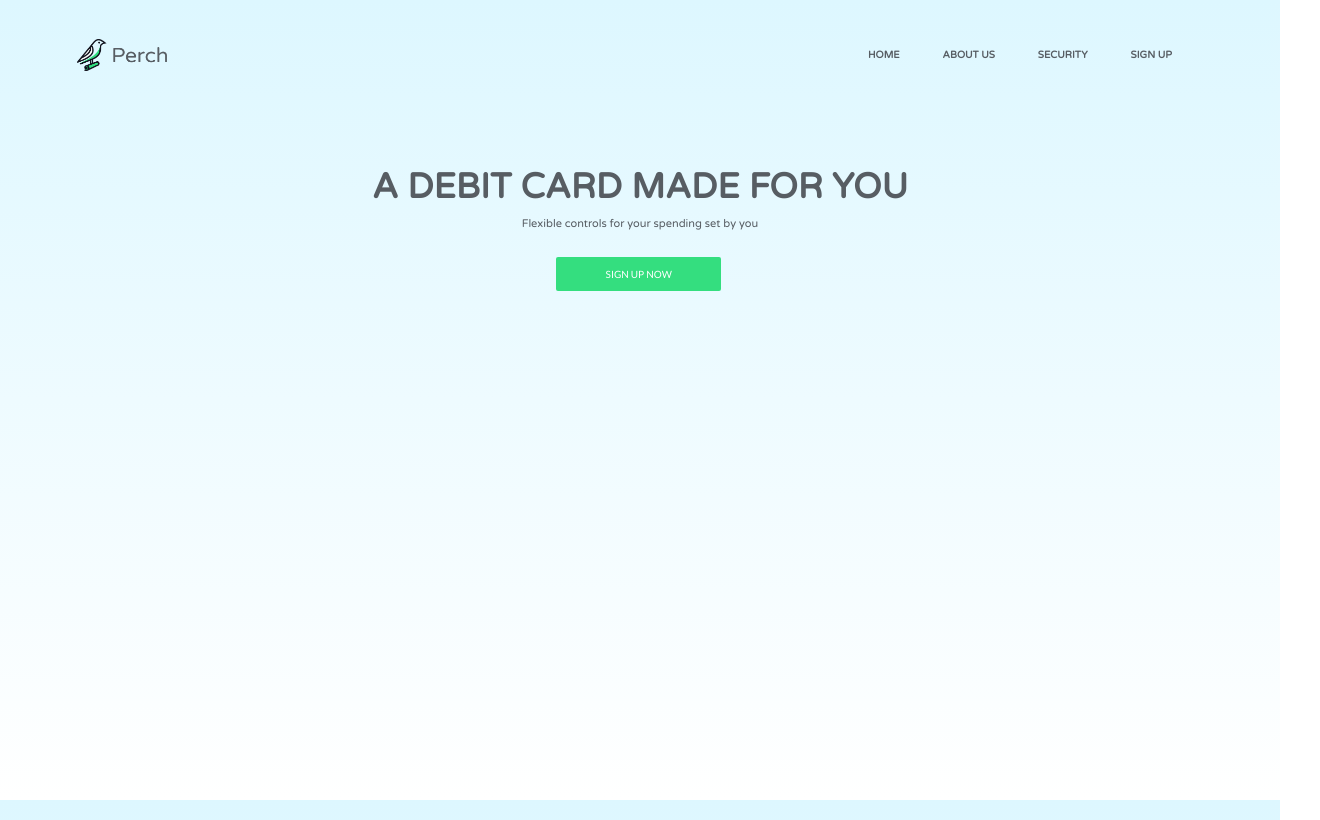
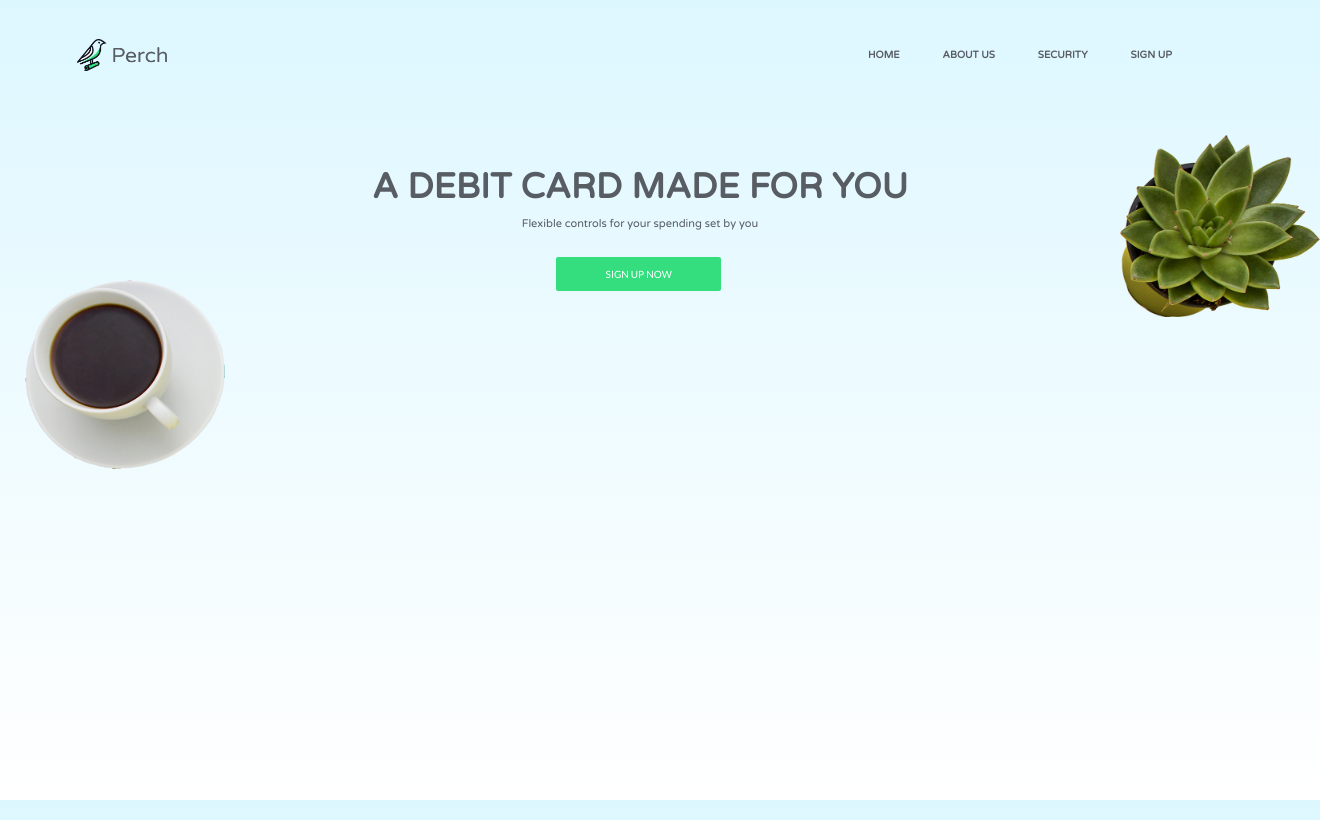
Before and after one commit to ErwanLent/perchcard-website, a plain HTML site: page index.html in a window 1280 px wide. Shown: the whole page, 1320 px wide, since content can reach past the window. Drawn offline with nearby package versions, Linux system fonts and the light colour scheme.

Commit message:
Added decorations

```diff
--- a/css/main.css
+++ b/css/main.css
@@ -87,3 +87,27 @@ body {
     border-radius: 2px;
     padding: 12px 0px;
 }
+
+.plant {
+	width: 200px;
+	height: 200px;
+	position: absolute;
+	right: 0;
+	margin-top: -30px;
+	margin-right: -40px;
+	background: url(/images/plant.png);
+    background-repeat: no-repeat;
+    background-size: contain;
+}
+
+.coffee {
+    width: 200px;
+    height: 200px;
+    position: absolute;
+    left: 0;
+    background: url(/images/coffee.png);
+    background-repeat: no-repeat;
+    background-size: contain;
+    margin-top: 115px;
+    margin-left: 25px;
+}
--- a/index.html
+++ b/index.html
@@ -22,16 +22,19 @@
           <div class="ui container">
             <img src="/images/logo-text.png" class="logo" alt="">
             <div class="right menu">
-                <a class="item" href="mailto:contact@copostglobal.com">HOME</a>
-                <a class="item" href="mailto:contact@copostglobal.com">ABOUT US</a>
-                <a class="item" href="mailto:contact@copostglobal.com">SECURITY</a>
-                <a class="item" href="mailto:contact@copostglobal.com">SIGN UP</a>
+                <a class="item" href="/">HOME</a>
+                <a class="item" href="/">ABOUT US</a>
+                <a class="item" href="/">SECURITY</a>
+                <a class="item" href="/">SIGN UP</a>
             </div>
           </div>
         </div>
 
 
         <section class="hero ui container">
+            <div class="plant"></div>
+            <div class="coffee"></div>
+
             <h1>A DEBIT CARD MADE FOR YOU</h1>
             <p>Flexible controls for your spending set by you</p>
             <button class="positive ui button">SIGN UP NOW</button>
```
